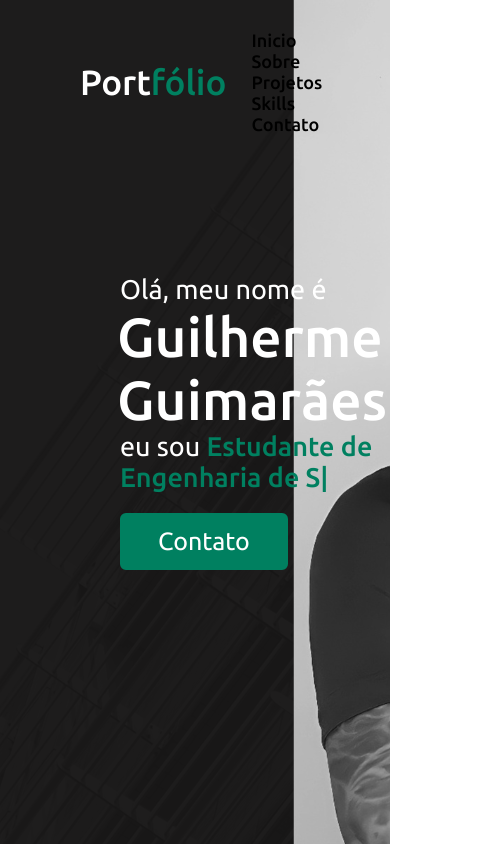
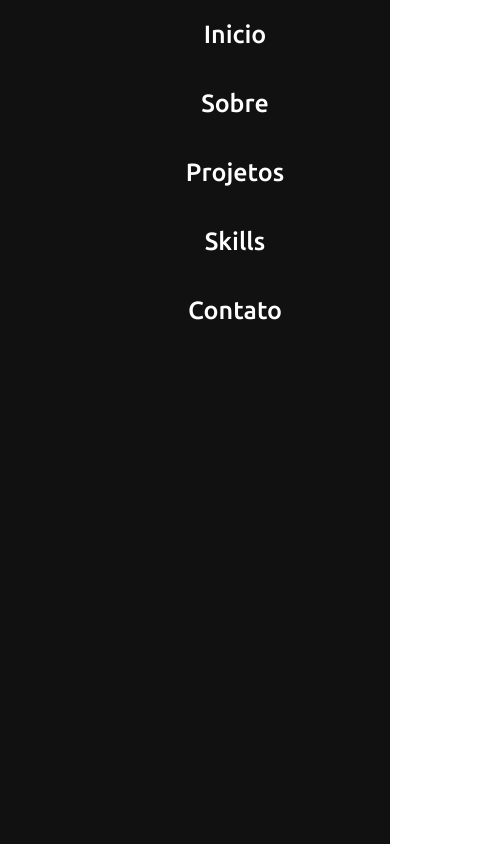
Before and after one commit to GuimasGuimaraes/portf-lio-pessoal, a plain HTML site: page Portifólio/index.html in a window 390 px wide. Shown: the top 844 px of the page, 480 px wide, since content can reach past the window. Drawn offline with nearby package versions, Linux system fonts and the light colour scheme.

Commit message:
adicionando responsividade

```diff
--- a/Portifólio/index.html
+++ b/Portifólio/index.html
@@ -23,9 +23,6 @@
                 <li><a href="#skills">Skills</a></li>
                 <li><a href="#social-medias">Contato</a></li>
             </ul>
-            <div class="menu-btn">
-                <ion-icon name="menu-outline"></ion-icon>
-            </div>
 
         </div>
     </div>
--- a/Portifólio/style.css
+++ b/Portifólio/style.css
@@ -352,3 +352,43 @@ a:active {
 .social-medias .midias-content .card {
   margin: auto;
 }
+/* Responsividade */
+
+@media (max-width: 947px) {
+  .max-width {
+    padding: 0 50px;
+  }
+  .navbar .menu {
+    position: fixed;
+    width: 100%;
+    height: 100vh;
+    text-align: center;
+
+    padding-left: 80px;
+
+    left: 0;
+    top: 0;
+    background-color: #111;
+  }
+  .navbar .menu li {
+    display: block;
+  }
+  .navbar .menu li a {
+    display: inline-block;
+    margin: 20px 0;
+    font-size: 25px;
+    color: #fff;
+  }
+}
+@media (max-width: 947px) {
+  .home .home-content .text-2 {
+    font-size: 35px;
+  }
+  .home .home-content .text-3 {
+    font-size: 27px;
+  }
+  .home .home-content .text-3 span {
+    color: #008060;
+    font-weight: 500;
+  }
+}
```
